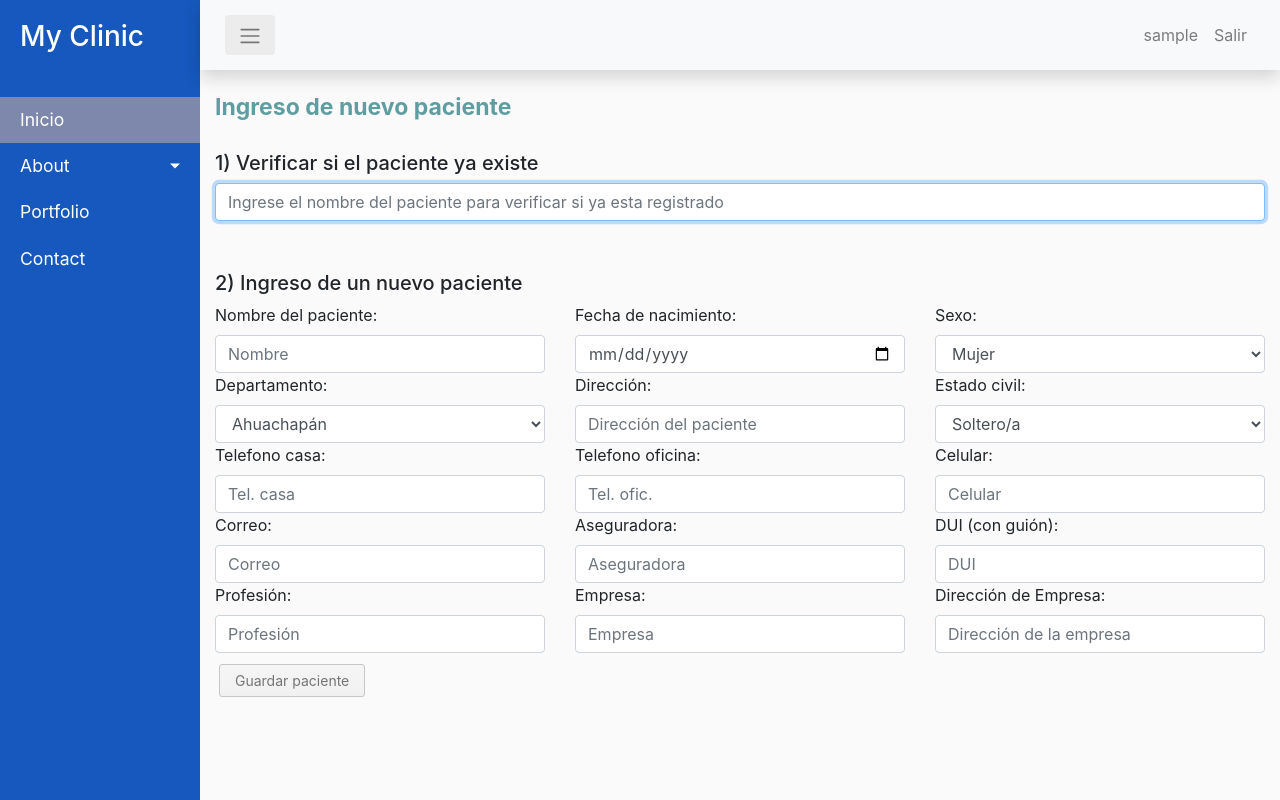
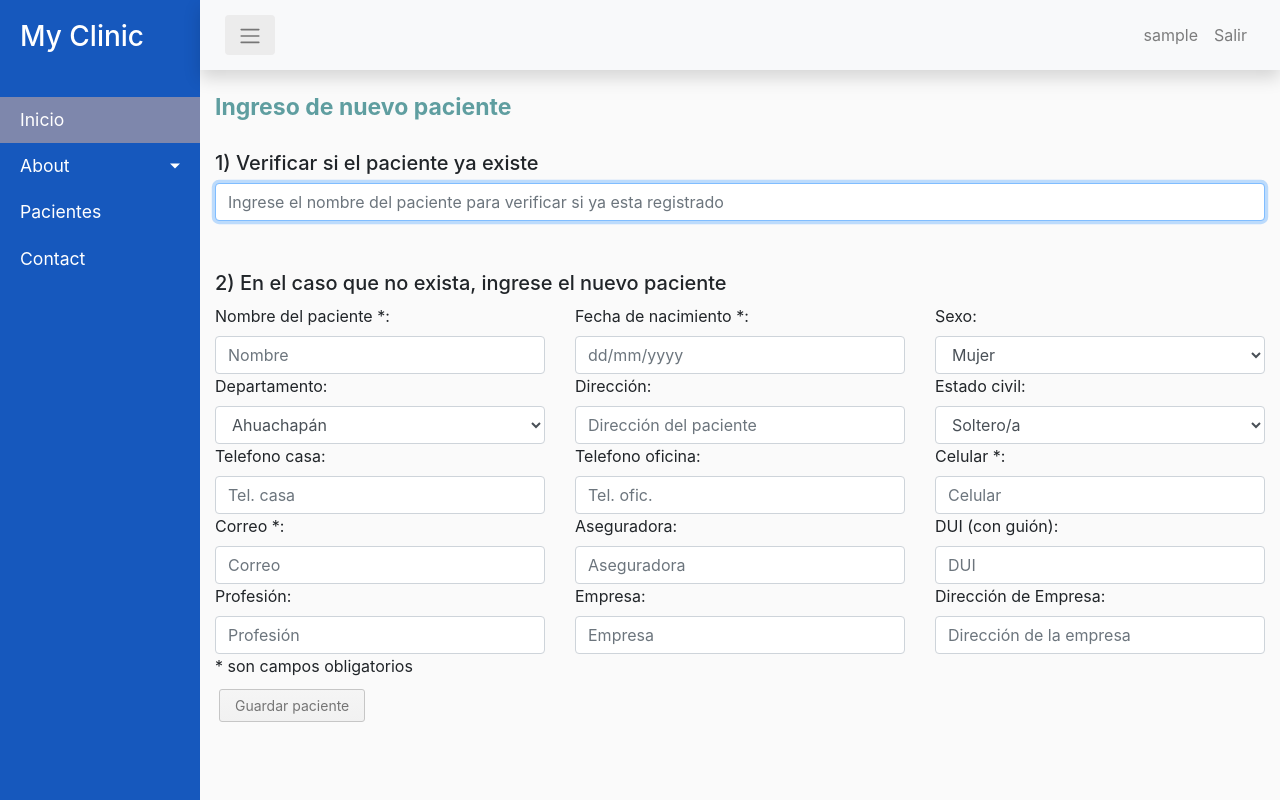
Before and after one commit to bila23/myclinic, a Django app: page /paciente/nuevo/ in a window 1280 px wide. Run offline with Django 3.2, Linux system fonts and the light colour scheme; the visitor is signed in with stand-in values (Sample User, id 1); data that the repository does not hold is empty; some libraries are stand-ins or nearby versions.

Commit message:
Desarrollo de crud de paciente, falta validar la fecha y los mensajes de error/success

```diff
--- a/paciente/templates/paciente.html
+++ b/paciente/templates/paciente.html
@@ -6,6 +6,7 @@
 		Ingreso de nuevo paciente
 	</div>
 </div>
+<div id="msg"></div>
 <div class="row">
 	<div class="col">
 		<h5>1) Verificar si el paciente ya existe</h5>
@@ -24,19 +25,24 @@
 <div style="height:50px"></div>
 <div class="row">
 	<div class="col">
-		<h5>2) Ingreso de un nuevo paciente</h5>
+		<h5>2) En el caso que no exista, ingrese el nuevo paciente</h5>
 	</div>
 </div>
 <form method="POST" id="mf">
+	<div class="row">
+		<div class="col">
+			<div id="msg_form"></div>
+		</div>
+	</div>
 	{% csrf_token %}
 	<div class="row">
 		<div class="col">
-			<label for="id_nombre">Nombre del paciente:</label>
-			<input type="text" name="nombre" id="id_nombre" class="form-control" placeholder="Nombre" data-validation="required" data-validation-error-msg="Debe ingresar el nombre del paciente"/>
+			<label for="id_nombre">Nombre del paciente *:</label>
+			<input type="text" name="nombre" id="id_nombre" class="form-control" placeholder="Nombre">
 		</div>
 		<div class="col">
-			<label for="id_fecha_nac">Fecha de nacimiento:</label>
-			<input type="date" name="fecha_nac" id="id_fecha_nac" class="form-control" placeholder="Fecha nac." data-validation="required" data-validation-error-msg="Debe ingresar la fecha de nacimiento"/>
+			<label for="id_fecha_nac">Fecha de nacimiento *:</label>
+			<input type="text" name="fecha_nac" id="id_fecha_nac" class="form-control" placeholder="dd/mm/yyyy"/>
 		</div>
 		<div class="col">
 			<label for="id_sexo">Sexo:</label>
@@ -46,7 +52,6 @@
 			</select>
 		</div>
 	</div>
-	<div class="space"></div>
 	<div class="row">
 		<div class="col">
 			<label for="id_municipio">Departamento:</label>
@@ -82,7 +87,6 @@
 			</select>
 		</div>
 	</div>
-	<div class="space"></div>
 	<div class="row">
 		<div class="col">
 			<label for="id_telefono_casa">Telefono casa:</label>
@@ -93,26 +97,24 @@
 			<input type="text" name="telefono_oficina" id="id_telefono_oficina" class="form-control" placeholder="Tel. ofic." maxlength="8"/>
 		</div>
 		<div class="col">
-			<label for="id_celular">Celular:</label>
+			<label for="id_celular">Celular *:</label>
 			<input type="text" name="celular" id="id_celular" class="form-control" placeholder="Celular" maxlength="8"/>
 		</div>
 	</div>
-	<div class="space"></div>
 	<div class="row">
 		<div class="col">
-			<label for="id_correo">Correo:</label>
-			<input type="text" id="id_correo" name="correo" class="form-control" placeholder="Correo" data-validation="email" data-validation-error-msg-email="Debe ingresar un correo valido"/>
+			<label for="id_correo">Correo *:</label>
+			<input type="text" id="id_correo" name="correo" class="form-control" placeholder="Correo"/>
 		</div>
 		<div class="col">
 			<label for="id_aseguradora">Aseguradora:</label>
-			<input type="text" id="id_aseguradora" name="aseguradora" class="form-control" placeholder="Aseguradora" data-suggestions="ACSA, ASEUSISA"/>
+			<input type="text" id="id_aseguradora" name="aseguradora" class="form-control" placeholder="Aseguradora"/>
 		</div>
 		<div class="col">
 			<label for="id_dui">DUI (con gui&oacute;n):</label>
 			<input type="text" name="dui" id="id_dui" class="form-control" placeholder="DUI" maxlength="10"/>
 		</div>
 	</div>
-	<div class="space"></div>
 	<div class="row">
 		<div class="col">
 			<label for="id_profesion">Profesi&oacute;n:</label>
@@ -127,13 +129,16 @@
 			<input type="text" name="direccion_empresa" id="id_direccion_empresa" class="form-control" placeholder="Direcci&oacute;n de la empresa"/>
 		</div>
 	</div>
-	<div class="space"></div>
 	<div class="row">
 			<div class="col">
-			<button type="submit" class="btn-g" id="btnSave">Guardar paciente</button>
+				* son campos obligatorios
 			</div>
 		</div>
-	<div class="space"></div>
+	<div class="row">
+		<div class="col">
+			<button type="button" class="btn-g" id="btnSave" onclick="save_form()">Guardar paciente</button>
+		</div>
+	</div>
 	<div class="row">
 		<div class="col">
 			<div id="result"></div>
@@ -167,28 +172,79 @@
         var opts = document.getElementById('list_pac').childNodes;
         for (var i = 0; i < opts.length; i++) {
           if (opts[i].value === val) {
+			param = {csrfmiddlewaretoken:'{{ csrf_token }}', name_pac:opts[i].value};
 			$.ajax({
                 type: 'POST',
                 url: '{% url 'paciente_find_by_key' %}',
-				data: {
-					csrfmiddlewaretoken: '{{ csrf_token }}',
-					name_pac: opts[i].value
-				},
+                data: param,
                 dataType: 'json'
-			}).done(function(data){
+            }).done(function (data){
+				if (!$.isEmptyObject(data.msg)) {
+					$('#msg').addClass('alert alert-danger');
+					$('#msg').empty().append(data.msg);
+				}else{
 					pac = jQuery.parseJSON(data.paciente);
+					if(pac.length > 1){
+						alert('Existe mas de un paciente con el mismo nombre, sera correcto eso? se mostrará la información del primer paciente');
+					}
 					$('#tp').empty().append('Paciente: ' + pac[0].fields.nombre);
-				var html = '<table style="padding:7px"><tr><td>DUI:</td><td>' + nvl(pac[0].fields.dui, '') + '</td></tr>';
+					var html = '<table class="table"><tr><td>DUI:</td><td>' + nvl(pac[0].fields.dui, '') + '</td></tr>';
 					html += '<tr><td>Correo:</td><td>' + nvl(pac[0].fields.correo, '') + '</td></tr>';
 					html += '<tr><td>Celuar:</td><td>' + nvl(pac[0].fields.celular, '') + '</td></tr>';
-				html += '<tr><td>Fecha de nac.:</td><td>' + nvl(pac[0].fields.fecha_nac, '') + '</td></tr>';
+					date = '';
+					if(pac[0].fields.fecha_nac != '' && pac[0].fields.fecha_nac != null){
+						dates = pac[0].fields.fecha_nac.split('-');
+						date = dates[2] + '/' + dates[1] + '/' + dates[0];
+					}
+					html += '<tr><td>Fecha de nac.:</td><td>' + date + '</td></tr>';
 					$('#modal_content').empty().append(html);
 					$('#mdp').modal();
+				}
             });
             break;
           }
         }
 	}
+
+	function save_form(){
+		inputs = ['id_nombre', 'id_fecha_nac', 'id_celular', 'id_correo'];
+		reset_validate_form(inputs);
+		var nombre = $('#id_nombre').val();
+		var fecnac = $('#id_fecha_nac').val();
+		var celular = $('#id_celular').val();
+		var correo = $('#id_correo').val();
+		flag = true;
+		if(nombre == ''){
+			val_input_danger('Debe ingresar el nombre del paciente', 'id_nombre');
+			flag = false;
+		}if(fecnac == ''){
+			val_input_danger('Debe ingresar la fecha de nacimiento del paciente', 'id_fecha_nac');
+			flag = false;
+		}else if(isDate(fecnac) == false){
+			val_input_danger('La fecha de nacimiento debe poseer el formato DD/MM/YYYY', 'id_fecha_nac');
+			flag = false;
+		}if(celular == ''){
+			val_input_danger('Debe ingresar el celular del paciente', 'id_celular');
+			flag = false;
+		}if(correo == ''){
+			val_input_danger('Debe ingresar el correo del paciente', 'id_correo');
+			flag = false;
+		}
+		if(flag){
+			$.ajax({
+				type: 'POST',
+				url: '{% url 'paciente_save' %}',
+				data: $('#mf').serialize(),
+				dataType: 'json'
+			}).done(function (data){
+				if(data.type == 'success'){
+					$('#msg').addClass('alert alert-success');
+				}else if(data.type == 'error')
+					$('#msg').addClass('alert alert-danger');
+				$('#msg').empty().append(data.msg);
+			});
+		}
+	}
 </script>
 {% endcompress %}
 {% endblock %}
--- a/paciente/urls.py
+++ b/paciente/urls.py
@@ -5,4 +5,5 @@ from django.conf.urls import url
 urlpatterns = [
     url('paciente/nuevo/', views.paciente_home, name="paciente_home"),
     url('paciente/find/key', views.find_paciente_by_key, name="paciente_find_by_key"),
+    url('paciente/save', views.save_paciente, name="paciente_save"),
 ]
--- a/paciente/views.py
+++ b/paciente/views.py
@@ -2,9 +2,11 @@ from django.shortcuts import render
 from django.contrib.auth.decorators import login_required
 from django.http import JsonResponse
 from core.models import Paciente
+from .forms import PacienteForm
 import core.generalFunction as gf
 from django.core import serializers
 import logging
+from django.utils import timezone
 
 log = logging.getLogger(__name__)
 
@@ -22,9 +24,25 @@ def find_paciente_by_key(request):
     try:
         if (request.method == "POST" and request.is_ajax()):
             id_pac = request.POST.get('name_pac')
-            paciente = Paciente.objects.get(nombre = id_pac)
-            data = serializers.serialize('json', [paciente, ])
+            paciente_list = Paciente.objects.filter(nombre = id_pac, id_medico = gf.findUser(request.user.username))
+            data = serializers.serialize('json', paciente_list)
             return JsonResponse({"paciente": data}, safe=False)
     except Exception as inst:
         log.error(inst)
         return JsonResponse({'msg': 'Ha ocurrido un error al recuperar el paciente que selecciono', 'type': 'error'}, safe=False)
+
+@login_required
+def save_paciente(request):
+    try:
+        if (request.method == "POST" and request.is_ajax()):
+            user = request.user.username
+            model = PacienteForm(request.POST)
+            paciente = model.save(commit = False)
+            paciente.id_medico = gf.findUser(user)
+            paciente.usuario_crea = user
+            paciente.fec_crea = timezone.now()
+            paciente.save()
+            return JsonResponse({'msg': 'Se ha guardado correctamente el paciente', 'type': 'success'}, safe=False)
+    except Exception as inst:
+        log.error(inst)
+        return JsonResponse({'msg': 'Ha ocurrido un error al tratar de guardar el paciente', 'type': 'error'}, safe=False)
--- a/templates/base.html
+++ b/templates/base.html
@@ -271,7 +271,7 @@
                 <li>
                     <a href="#">
                         <i class="fas fa-image"></i>
-                        Portfolio
+                        Pacientes
                     </a>
                 </li>
                 <li>
@@ -342,7 +342,7 @@
               return false;
             if((currVal.match(/\//g) || []).length != 2) return false;
             var rxDatePattern = /^(\d{1,2})(\/|-)(\d{1,2})(\/|-)(\d{4})$/;
-            var dtArray = currVal.match(rxDatePattern); // is format OK?
+            var dtArray = currVal.match(rxDatePattern);
             if (dtArray == null)
                return false;
             dtMonth = dtArray[3];
@@ -367,6 +367,20 @@
                 return value;
               return obj;
           }
+
+          function val_input_danger(msg, id_input){
+			$('#msg_form').addClass('alert alert-danger');
+			$('#msg_form').append('<span> - ' + msg + '</span><br/>');
+			$('#' + id_input).css('border-color', '#721c24');
+          }
+
+          function reset_validate_form(inputs){
+            $('#msg_form').empty();
+            $('#msg_form').removeClass('alert alert-danger');
+            for(i = 0; i<inputs.length; i++){
+                $('#' + inputs[i]).css('border-color', '#ced4da');
+            }
+          }
     </script>
     {% endcompress %}
     {% block javascript %}
```
Also changed, not shown: paciente/forms.py (added, +7 -0 lines). Lines whose indentation alone changed are shown as unchanged.
